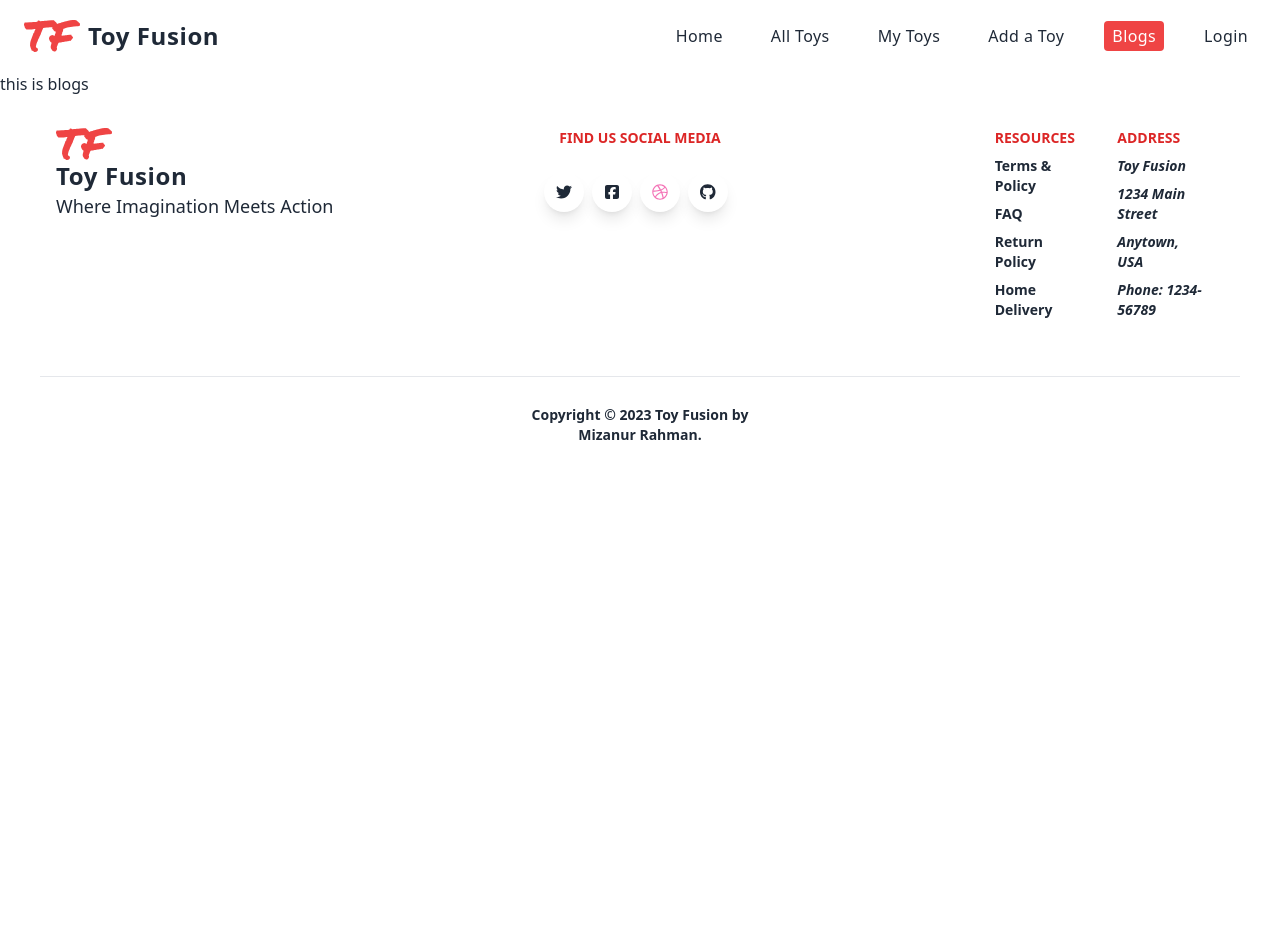
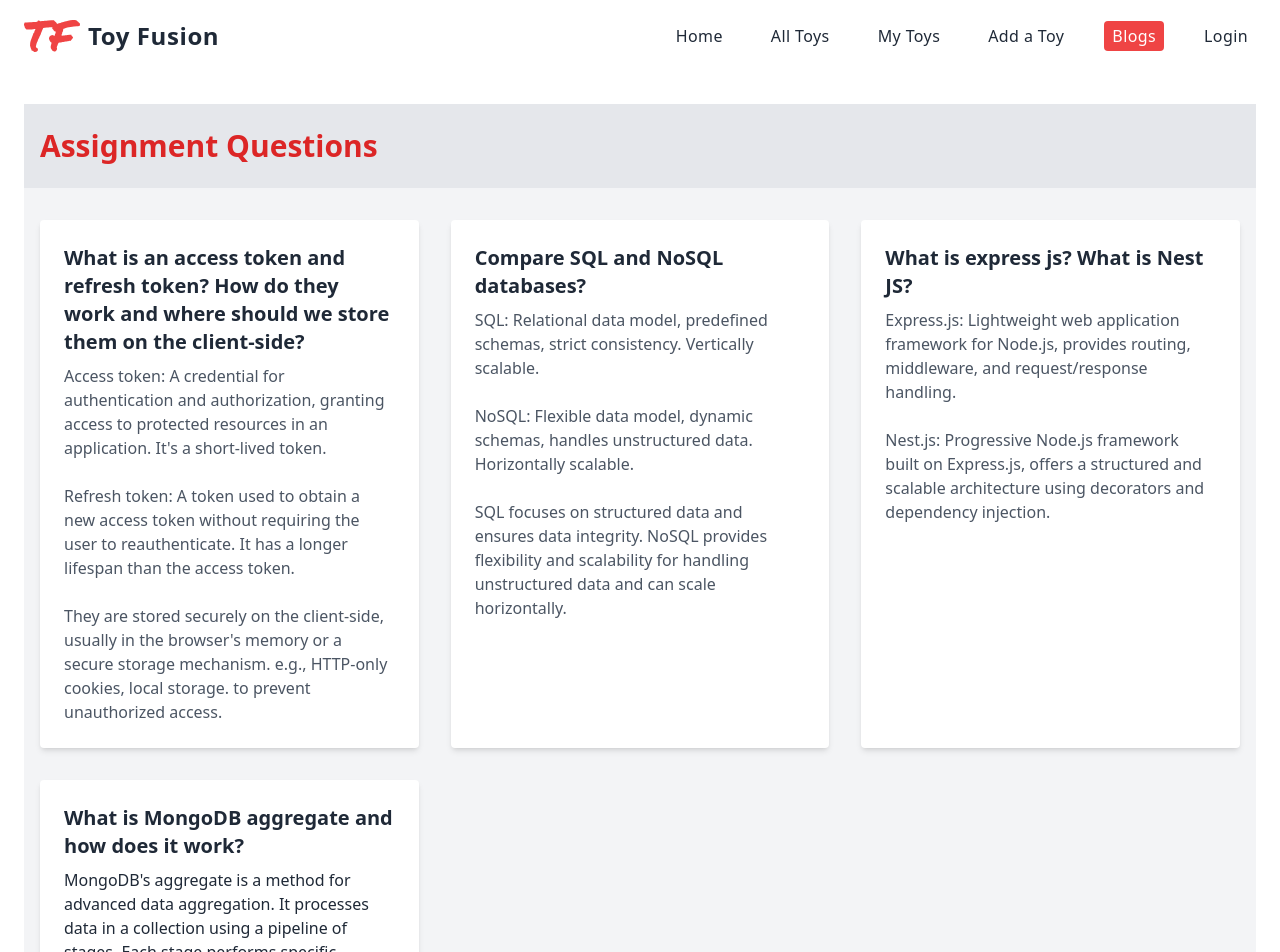
Before and after one commit to MizanPHero/toymarket-client-side, a React (Vite) app: page /blogs in a window 1280 px wide. Shown: the top 952 px of the page. Before the commit the page ends 800 px from the top, so only its background shows below. Built offline with nearby package versions, Linux system fonts and the light colour scheme; no server answers.

Commit message:
aos and blog page added

```diff
--- a/package.json
+++ b/package.json
@@ -16,6 +16,7 @@
     "@fortawesome/free-solid-svg-icons": "^6.4.0",
     "@fortawesome/react-fontawesome": "^0.2.0",
     "@heroicons/react": "^2.0.18",
+    "aos": "^2.3.4",
     "daisyui": "^2.51.6",
     "firebase": "^9.22.0",
     "localforage": "^1.10.0",
@@ -23,6 +24,7 @@
     "react": "^18.2.0",
     "react-dom": "^18.2.0",
     "react-hook-form": "^7.43.9",
+    "react-lottie": "^1.2.3",
     "react-router-dom": "^6.11.2",
     "sort-by": "^1.2.0",
     "sweetalert2": "^11.7.5"
--- a/src/Pages/Blogs/Blogs.jsx
+++ b/src/Pages/Blogs/Blogs.jsx
@@ -1,13 +1,90 @@
-import React from 'react';
-import useTitle from '../../useTitle/useTitle';
+import React from "react";
+import useTitle from "../../useTitle/useTitle";
 
 const Blogs = () => {
-    useTitle('Blogs');
-    return (
-        <div>
-            this is blogs
-        </div>
-    );
+  useTitle("Blogs");
+  return (
+    <div className="my-container">
+      <div className="flex flex-col items-center min-h-screen bg-gray-100">
+        <header className="w-full py-6 bg-gray-200">
+          <div className="container px-4 mx-auto">
+            <h1 className="text-3xl font-bold text-red-600">
+              Assignment Questions
+            </h1>
+          </div>
+        </header>
+
+        <main className="container px-4 mx-auto mt-8">
+          <div className="grid gap-8 md:grid-cols-2 lg:grid-cols-3">
+            <article className="p-6 bg-white rounded shadow-md">
+              <h2 className="mb-2 text-xl font-bold text-gray-800">
+                What is an access token and refresh token? How do they work and
+                where should we store them on the client-side?
+              </h2>
+              <p className="text-gray-600">
+                Access token: A credential for authentication and authorization,
+                granting access to protected resources in an application. It's a
+                short-lived token.
+                <br />
+                <br />
+                Refresh token: A token used to obtain a new access token without
+                requiring the user to reauthenticate. It has a longer lifespan
+                than the access token.
+                <br />
+                <br />
+                They are stored securely on the client-side, usually in the
+                browser's memory or a secure storage mechanism. e.g., HTTP-only
+                cookies, local storage. to prevent unauthorized access.
+              </p>
+            </article>
+
+            <article className="p-6 bg-white rounded shadow-md">
+              <h2 className="mb-2 text-xl font-bold text-gray-800">
+                Compare SQL and NoSQL databases?
+              </h2>
+              <p className="text-gray-600">
+                SQL: Relational data model, predefined schemas, strict
+                consistency. Vertically scalable.
+                <br /> <br />
+                NoSQL: Flexible data model, dynamic schemas, handles
+                unstructured data. Horizontally scalable.
+                <br /> <br />
+                SQL focuses on structured data and ensures data integrity. NoSQL
+                provides flexibility and scalability for handling unstructured
+                data and can scale horizontally.
+              </p>
+            </article>
+
+            <article className="p-6 bg-white rounded shadow-md">
+              <h2 className="mb-2 text-xl font-bold text-gray-800">
+                What is express js? What is Nest JS?
+              </h2>
+              <p className="text-gray-600">
+                Express.js: Lightweight web application framework for Node.js,
+                provides routing, middleware, and request/response handling.
+                <br /> <br />
+                Nest.js: Progressive Node.js framework built on Express.js,
+                offers a structured and scalable architecture using decorators
+                and dependency injection.
+              </p>
+            </article>
+
+            <article className="p-6 bg-white rounded shadow-md">
+              <h2 className="mb-2 text-xl font-bold text-gray-800">
+                What is MongoDB aggregate and how does it work?
+              </h2>
+              MongoDB's aggregate is a method for advanced data aggregation. It
+              processes data in a collection using a pipeline of stages. Each
+              stage performs specific operations or transformations on the data.
+              Stages are executed sequentially, passing data from one stage to
+              the next. It allows filtering, grouping, projecting, and sorting
+              operations, among others.
+            </article>
+          </div>
+        </main>
+      </div>
+    </div>
+  );
 };
 
 export default Blogs;
--- /dev/null
+++ b/src/Pages/ErrorPage/ErrorPage.jsx
@@ -0,0 +1,43 @@
+import React from "react";
+import { Link } from "react-router-dom";
+import error from "../../../public/4O4.gif"
+
+const ErrorPage = () => {
+  return (
+    <div>
+      <div className="flex flex-col items-center justify-center w-full h-screen">
+      {/* <Lottie animationData={errorAnimation} loop={true} /> */}
+      <img src={error} className="h-80" alt="" />
+        <div className="flex flex-col items-center justify-center">
+          <p className="mt-12 text-3xl text-gray-800 md:text-4xl lg:text-5xl">
+            Page Not Found
+          </p>
+          <p className="mt-8 text-gray-600 md:text-lg lg:text-xl">
+            Sorry, the page you are looking for could not be found.
+          </p>
+          <Link
+            to={'/'}
+            className="inline-flex items-center gap-2 mt-8 btn-primary"
+            title="Return Home"
+          >
+            <svg
+              xmlns="http://www.w3.org/2000/svg"
+              className="w-5 h-5"
+              viewBox="0 0 20 20"
+              fill="currentColor"
+            >
+              <path
+                fillRule="evenodd"
+                d="M9.707 14.707a1 1 0 01-1.414 0l-4-4a1 1 0 010-1.414l4-4a1 1 0 011.414 1.414L7.414 9H15a1 1 0 110 2H7.414l2.293 2.293a1 1 0 010 1.414z"
+                clipRule="evenodd"
+              ></path>
+            </svg>
+            <span>Return Home</span>
+          </Link>
+        </div>
+      </div>
+    </div>
+  );
+};
+
+export default ErrorPage;
--- a/src/Pages/Home/Banner/Banner.jsx
+++ b/src/Pages/Home/Banner/Banner.jsx
@@ -1,11 +1,20 @@
 import { Link } from "react-router-dom";
 
+import AOS from 'aos';
+import 'aos/dist/aos.css';
+import { useEffect } from "react";
+
 const Banner = () => {
+
+  useEffect(() => {
+    AOS.init();
+  }, [])
+
   return (
     <section>
       <div className="py-2 text-gray-800 bg-white md:pt-20 ">
         <div className="container flex flex-col items-center mx-auto my-6 md:flex-row md:my-24">
-          <div className="flex flex-col items-start justify-center w-full px-8 py-1 space-y-6 md:p-8 lg:w-1/3">
+          <div data-aos="fade-right" className="flex flex-col items-start justify-center w-full px-8 py-1 space-y-6 md:p-8 lg:w-1/3">
             <h1 className="p-2 pl-0 text-3xl text-red-500 md:text-5xl tracking-loose">
               Toy Fusion
             </h1>
@@ -23,7 +32,7 @@ const Banner = () => {
               Explore Now
             </Link>
           </div>
-          <div className="justify-center p-8 mt-12 mb-6 ml-0 md:mb-0 md:mt-0 md:ml-12 lg:w-2/3">
+          <div data-aos="fade-left" className="justify-center p-8 mt-12 mb-6 ml-0 md:mb-0 md:mt-0 md:ml-12 lg:w-2/3">
             <div className="flex flex-wrap content-center justify-end h-48">
               <div>
                 <img
--- a/src/Pages/Home/Category/Card.jsx
+++ b/src/Pages/Home/Category/Card.jsx
@@ -1,8 +1,15 @@
-import React from "react";
 import StarRating from "../../ToyDetails/StarRating";
 import { Link } from "react-router-dom";
+import AOS from 'aos';
+import 'aos/dist/aos.css';
+import { useEffect } from "react";
 
 const Card = ({ toy }) => {
+
+  useEffect(() => {
+    AOS.init();
+  }, [])
+
   const {
     _id,
     toyName,
@@ -11,9 +18,11 @@ const Card = ({ toy }) => {
     toyPicture,
     description,
   } = toy;
+
+
   return (
-    <div>
-      <div className="w-full px-3 py-6">
+    <div data-aos="fade-up">
+      <div  className="w-full px-3 py-6">
         <div className="overflow-hidden bg-white rounded-lg shadow-xl">
           <div
             className="p-4 bg-top bg-no-repeat bg-cover h-80"
--- a/src/Pages/Home/Subscribe/Subscribe.jsx
+++ b/src/Pages/Home/Subscribe/Subscribe.jsx
@@ -1,6 +1,13 @@
+import AOS from 'aos';
+import 'aos/dist/aos.css';
+import { useEffect } from 'react';
 const Subscribe = () => {
+  useEffect(() => {
+    AOS.init();
+  }, [])
+
   return (
-    <div className="mb-24 my-container" >
+    <div data-aos="fade-up" className="mb-24 my-container" >
       <section className="text-gray-600 body-font">
         <div className="mx-auto ">
           <div className="flex flex-col w-full mb-12 text-center">
--- a/src/Pages/Home/ToyFeature/ToyFeature.jsx
+++ b/src/Pages/Home/ToyFeature/ToyFeature.jsx
@@ -1,8 +1,15 @@
-import React from "react";
+import AOS from 'aos';
+import 'aos/dist/aos.css';
+import { useEffect } from 'react';
 
 const ToyFeature = () => {
+
+  useEffect(() => {
+    AOS.init();
+  }, [])
+
   return (
-    <div>
+    <div data-aos="fade-up">
       <section className="text-gray-600 body-font">
         <div className="container px-5 py-24 mx-auto">
           <div className="mb-10 text-center">
--- a/src/Pages/ToyDetails/ToyDetails.jsx
+++ b/src/Pages/ToyDetails/ToyDetails.jsx
@@ -1,26 +1,32 @@
-import React from "react";
 import { useLoaderData } from "react-router-dom";
 import StarRating from "./StarRating";
 import useTitle from "../../useTitle/useTitle";
+import AOS from 'aos';
+import 'aos/dist/aos.css';
+import { useEffect } from "react";
 
 const ToyDetails = () => {
   const toy = useLoaderData();
   useTitle('Toy Details');
   const {toyName, sellerName, sellerEmail, toyPicture, subCategory, description, quantity, price, rating} = toy;
 
+  useEffect(() => {
+    AOS.init();
+  }, [])
+
   return (
     <div>
       <section className="overflow-hidden text-gray-600 body-font">
         <div className="container px-5 py-24 mx-auto">
           <div className="flex flex-wrap mx-auto lg:w-4/5">
-            <div className="w-5/6 mb-10 overflow-hidden h-1/6 lg:max-w-md lg:w-full md:w-1/2 md:mb-0">
+            <div data-aos="fade-right" className="w-5/6 mb-10 overflow-hidden h-1/6 lg:max-w-md lg:w-full md:w-1/2 md:mb-0">
             <img
               alt="ecommerce"
               className="object-scale-down w-full h-48 rounded  lg:h-[500px]"
               src={toyPicture}
             />
             </div>
-            <div className="w-full mt-6 lg:w-1/2 lg:pl-10 lg:py-6 lg:mt-0">
+            <div data-aos="fade-left" className="w-full mt-6 lg:w-1/2 lg:pl-10 lg:py-6 lg:mt-0">
               <h2 className="text-sm tracking-widest text-gray-500 title-font">
                 {subCategory.toUpperCase()+' TOY'}
               </h2>
--- a/src/Routes/Routes.jsx
+++ b/src/Routes/Routes.jsx
@@ -10,6 +10,7 @@ import Registration from "../Pages/Registration/Registration";
 import ToyDetails from "../Pages/ToyDetails/ToyDetails";
 import UpdateToy from "../Pages/UpdateToy/UpdateToy";
 import PrivateRoute from "./PrivateRoute";
+import ErrorPage from "../Pages/ErrorPage/ErrorPage";
 
 
 
@@ -17,6 +18,7 @@ const router = createBrowserRouter([
     {
         path: "/",
         element: <Main></Main>,
+        errorElement: <ErrorPage></ErrorPage>,
         children: [
             {
                 path:"/",
```
Also changed, not shown: src/Pages/Home/Gallery/Gallery.jsx (+14 -7 lines), 2 other files (tests, documents, lock files or other folders).
